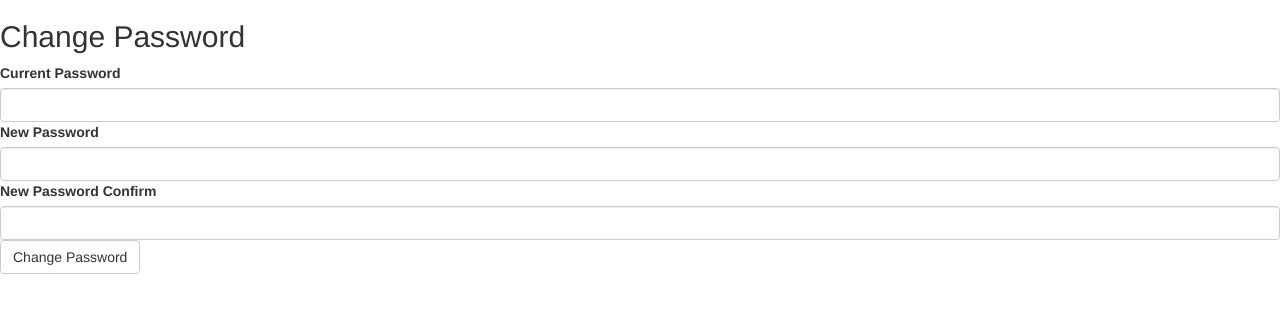
After one commit to asgordon96/bush-schedule, a Flask app: page /password in a window 1280 px wide. The commit adds this page. Shown: the top 313 px of the page. Run offline with Flask 2, Linux system fonts and the light colour scheme; the visitor is signed in with stand-in values (Sample User, id 1); parts of the project's set-up code (start-up, migrations or seed data) failed here and were passed over; some libraries are stand-ins or nearby versions.

Commit message:
Add a change password page. Add a logout button to the schedule view

```diff
--- a/app.py
+++ b/app.py
@@ -63,5 +63,35 @@ def login():
         flash("Incorrect email or password")
         return redirect("/")
 
+@app.route("/logout", methods=["POST"])
+@require_login
+def logout():
+    session.pop('user_id', None)
+    return redirect('/')
+
+# routes relating to chaning user info (passwords)
+@app.route("/password", methods=["GET"])
+@require_login
+def password_change_page():
+    return render_template("change_password.html")
+
+@app.route("/password", methods=["POST"])
+@require_login
+def change_password():
+    user = models.User.query.get(session['user_id'])
+    old_password = request.form["current_password"]
+    new_password = request.form["new_password"]
+    confirm = request.form["new_password_confirm"]
+    if models.User.authenticate(user.bush_email, old_password) == user:
+        if new_password == confirm:
+            user.change_password(confirm)
+            db.session.commit()
+            return "Password Changed. <a href='/schedule'>Home</a>"
+        else:
+            flash("Password did not match")
+    else:
+        flash("Incorrect Password")
+    return redirect("/password")
+
 if __name__ == "__main__":
     app.run()
--- a/models.py
+++ b/models.py
@@ -21,3 +21,6 @@ class User(db.Model):
         self.password_hash = bcrypt.hashpw(password, bcrypt.gensalt())
         if grade:
             self.grade = grade
+
+    def change_password(self, new_password):
+        self.password_hash = bcrypt.hashpw(new_password, bcrypt.gensalt())
--- /dev/null
+++ b/templates/change_password.html
@@ -0,0 +1,25 @@
+{% extends "layout.html" %}
+{% block title %}Change Password{% endblock %}
+{% block head %}
+  {{ super() }}
+  <link rel="stylesheet" type="css" href="/static/style.css">
+{% endblock %}
+
+{% block body %}
+{{ super() }}
+<div class="center">
+  <h2>Change Password</h2>
+  <form action="/password" method="POST" role="form">
+    <label>Current Password</label>
+    <input type="password" name="current_password" class="form-control"/>
+    <label>New Password</label>
+    <input type="password" name="new_password" class="form-control"/>
+    <label>New Password Confirm</label>
+    <input type="password" name="new_password_confirm" class="form-control"/>
+
+    <div class="padded">
+      <button class="btn btn-default">Change Password</button>
+    </div>
+  </form>
+</div>
+{% endblock %}
--- a/templates/schedule.html
+++ b/templates/schedule.html
@@ -7,6 +7,12 @@
 <body>
 
 <!-- Guns don't kill people. Wrappers kill people. -->
+<div>
+  <form action="/logout" method="POST">
+    <button style="float:right;">Logout</button>
+  </form>
+</div>
+
 <div id="wrapper">
 
 	{% for i in range(0,5): %}
```
